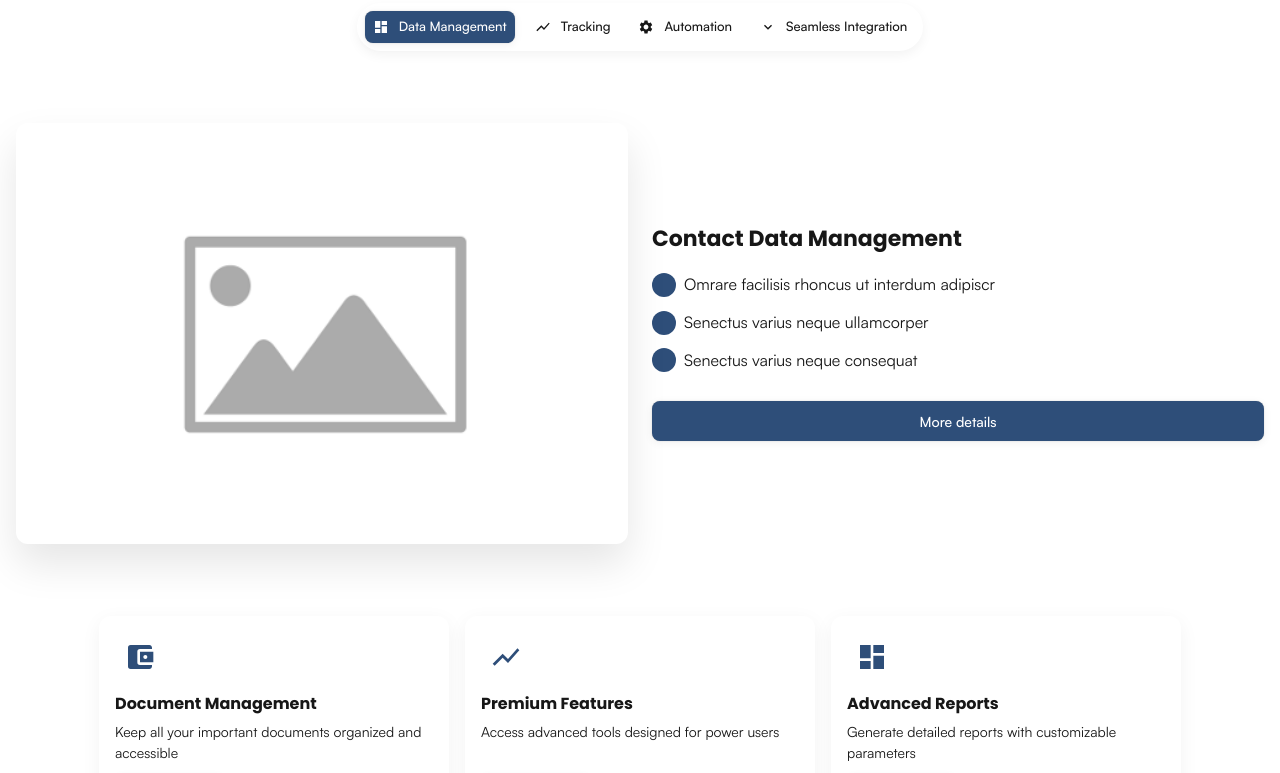
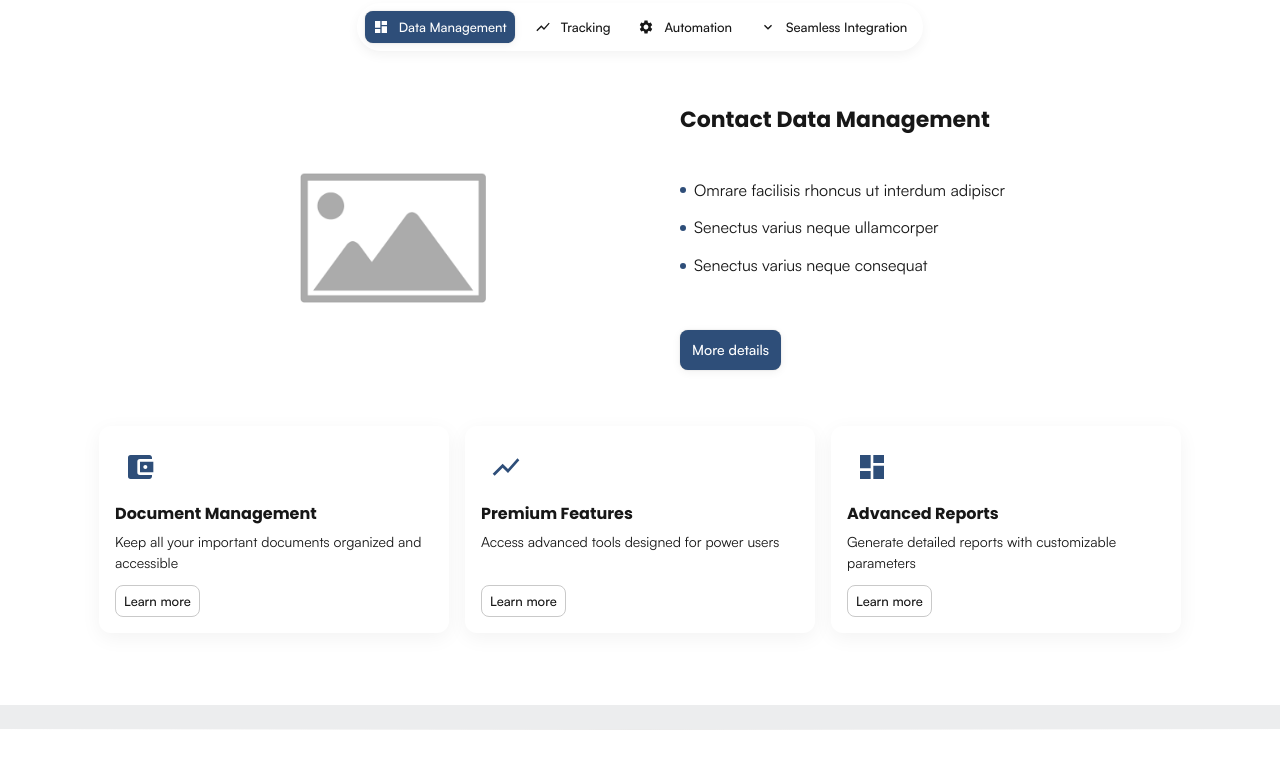
Before and after one commit to Papunidze/currency-exchange-system, a Next.js app: page / in a window 1280 px wide. Shown: the part 1100-1873 px from the top of the page. Built offline with nearby package versions, Linux system fonts and the light colour scheme.

Commit message:
feat: update features

```diff
--- a/app/features/features-content.tsx
+++ b/app/features/features-content.tsx
@@ -64,16 +64,19 @@ const FEATURE_CARDS = [
     icon: 'WALLET',
     title: 'Document Management',
     description: 'Keep all your important documents organized and accessible',
+    hoverColor: '--variant-dark',
   },
   {
     icon: 'CHART',
     title: 'Premium Features',
     description: 'Access advanced tools designed for power users',
+    hoverColor: '--variant-danger',
   },
   {
     icon: 'DASHBOARD',
     title: 'Advanced Reports',
     description: 'Generate detailed reports with customizable parameters',
+    hoverColor: '--variant-success',
   },
 ];
 
@@ -134,7 +137,11 @@ const FeatureContent = (): JSX.Element => {
                 </li>
               ))}
             </ul>
-            <Button variant="primary" size="medium">
+            <Button
+              variant="primary"
+              size="medium"
+              className={styles.ctaButton}
+            >
               More details
             </Button>
           </div>
@@ -153,9 +160,9 @@ const FeatureContent = (): JSX.Element => {
               <h3 className={styles.cardTitle}>{card.title}</h3>
               <p className={styles.cardDescription}>{card.description}</p>
               <Button
-                variant="secondary"
                 size="small"
-                endIcon={<Icon icon="CHEVRON_DOWN" size="sm" />}
+                className={styles.cardButton}
+                variant="outlined"
               >
                 Learn more
               </Button>
--- a/app/features/features.module.scss
+++ b/app/features/features.module.scss
@@ -97,12 +97,11 @@
 
 .contentSection {
   display: flex;
-  align-items: center;
   justify-content: space-between;
-  gap: var(--spacing-xl);
+  gap: var(--spacing-5xl);
   width: 100%;
-  margin: var(--spacing-xl) 0;
-
+  max-width: 900px;
+  margin: auto;
   @include respond(lg) {
     flex-direction: column;
     gap: var(--spacing-lg);
@@ -112,9 +111,7 @@
 
 .imageContainer {
   flex: 1;
-  max-width: 50%;
   position: relative;
-  box-shadow: 0 20px 40px rgba(0, 0, 0, 0.1);
   border-radius: var(--radius-lg);
   overflow: hidden;
   height: auto;
@@ -136,6 +133,8 @@
   flex: 1;
   display: flex;
   flex-direction: column;
+  justify-content: space-between;
+  padding: var(--spacing-sm);
   gap: var(--spacing-md);
 
   @include respond(lg) {
@@ -158,6 +157,10 @@
   @include respond(md) {
     font-size: var(--font-size-base);
   }
+}
+
+.ctaButton {
+  width: fit-content;
 }
 
 .featureList {
@@ -187,8 +190,8 @@
 }
 
 .featureIcon {
-  width: 24px;
-  height: 24px;
+  width: 6px;
+  height: 6px;
   display: flex;
   align-items: center;
   justify-content: center;
@@ -196,11 +199,6 @@
   background: var(--primary);
   color: white;
   flex-shrink: 0;
-
-  @include respond(md) {
-    width: 20px;
-    height: 20px;
-  }
 }
 
 .featureCards {
@@ -237,7 +235,6 @@
   border: 1px solid var(--border-color);
 
   &:hover {
-    transform: translateY(-5px);
     box-shadow: 0 10px 30px rgba(0, 0, 0, 0.1);
   }
 
--- a/shared/ui/button/button.module.scss
+++ b/shared/ui/button/button.module.scss
@@ -327,7 +327,6 @@
 
 .buttonContent {
   display: inline-block;
-  line-height: 1.5;
   font-weight: var(--font-weight-medium);
   transition: transform 0.2s ease;
 }
```
Also changed, not shown: app/history/history-content.tsx (deleted, +0 -7 lines), app/history/history.tsx (deleted, +0 -13 lines), app/history/history.module.scss (deleted), 1 other file (tests, documents, lock files or other folders).
